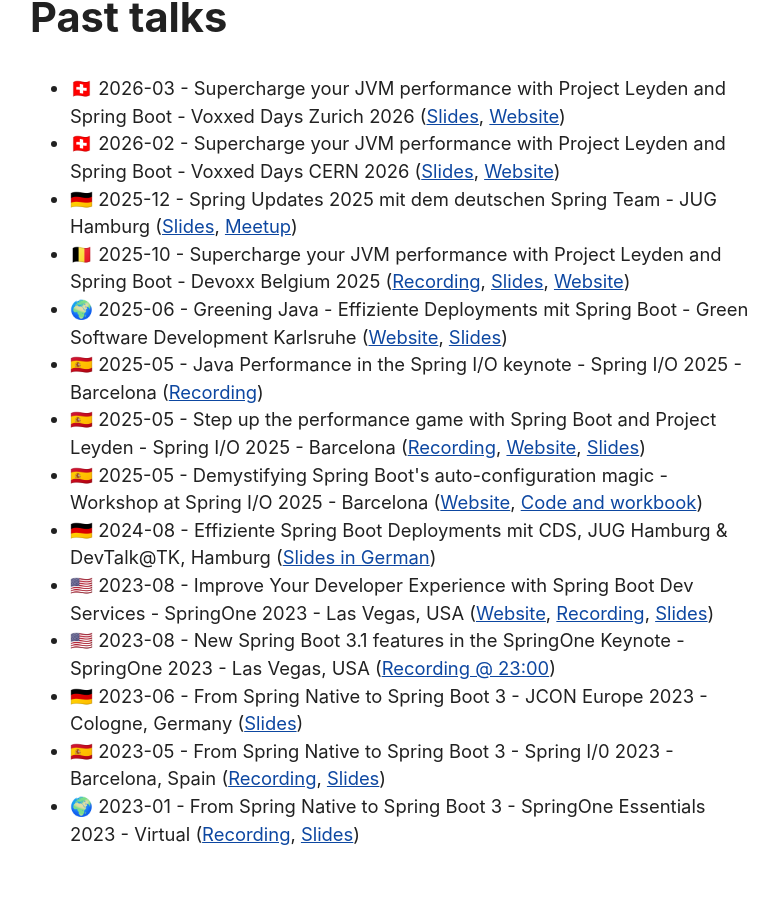
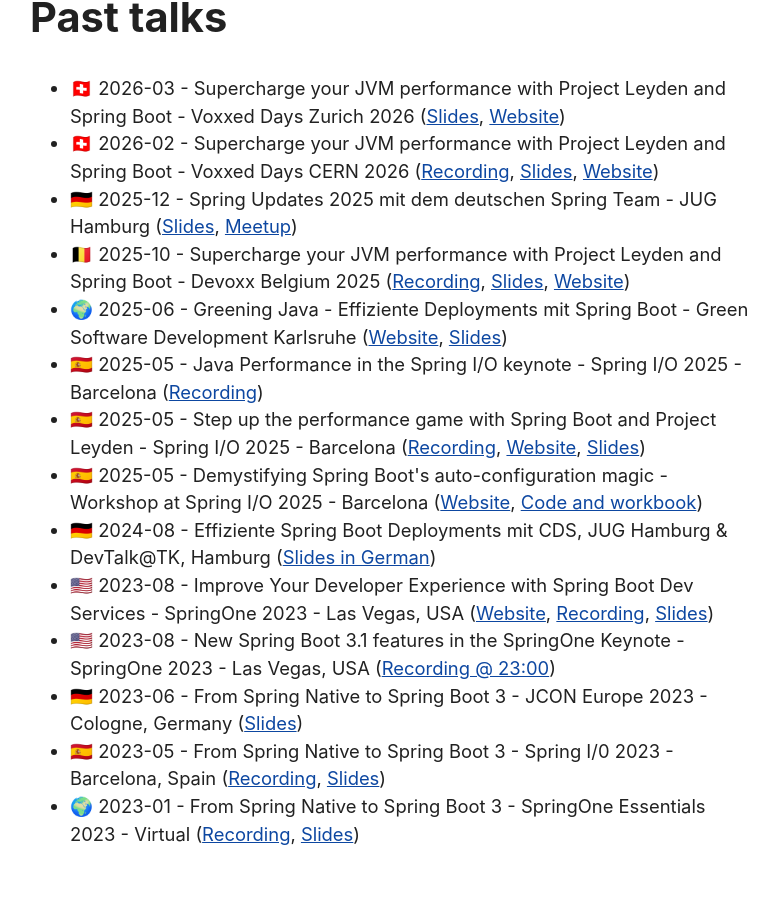
Before and after one commit to mhalbritter/mhalbritter.github.io, a plain HTML site: page index.html in a window 1280 px wide. Shown: the part 1314-2213 px from the top of the page, without its empty margins (250-1028 px from the left). Drawn offline with Linux system fonts and the light colour scheme.

Commit message:
Add Voxxed Days CERN talk

```diff
--- a/index.html
+++ b/index.html
@@ -46,7 +46,7 @@
     <h2>Past talks</h2>
     <ul>
         <li>🇨🇭 2026-03 - Supercharge your JVM performance with Project Leyden and Spring Boot - Voxxed Days Zurich 2026 (<a href="slides/2026-03%20Supercharge%20your%20JVM%20performance%20with%20Project%20Leyden%20and%20Spring%20Boot%20-%20Voxxed%20Days%20Zurich.pdf">Slides</a>, <a href="https://vdz26.voxxeddays.ch/talk/?id=3063">Website</a>)</li>
-        <li>🇨🇭 2026-02 - Supercharge your JVM performance with Project Leyden and Spring Boot - Voxxed Days CERN 2026 (<a href="slides/2026-02%20-%20Supercharge%20your%20JVM%20performance%20with%20Project%20Leyden%20and%20Spring%20Boot.pdf">Slides</a>, <a href="https://m.devoxx.com/events/vdcern26/talks/4595/supercharge-your-jvm-performance-with-project-leyden-and-spring-boot">Website</a>)</li>
+        <li>🇨🇭 2026-02 - Supercharge your JVM performance with Project Leyden and Spring Boot - Voxxed Days CERN 2026 (<a href="https://www.youtube.com/watch?v=UqaSWiE076w">Recording</a>, <a href="slides/2026-02%20-%20Supercharge%20your%20JVM%20performance%20with%20Project%20Leyden%20and%20Spring%20Boot.pdf">Slides</a>, <a href="https://m.devoxx.com/events/vdcern26/talks/4595/supercharge-your-jvm-performance-with-project-leyden-and-spring-boot">Website</a>)</li>
         <li>🇩🇪 2025-12 - Spring Updates 2025 mit dem deutschen Spring Team - JUG Hamburg (<a href="slides/2025-12%20-%20New%20features%20in%20Spring%20Boot%204.pdf">Slides</a>, <a href="https://www.meetup.com/de-de/jug-hamburg/events/312007390">Meetup</a>)</li>
         <li>🇧🇪 2025-10 - Supercharge your JVM performance with Project Leyden and Spring Boot - Devoxx Belgium 2025 (<a href="https://www.youtube.com/watch?v=h16ngaxx0zo">Recording</a>, <a href="slides/2025-10%20-%20Supercharge%20your%20JVM%20performance%20with%20Project%20Leyden%20and%20Spring%20Boot.pdf">Slides</a>, <a href="https://m.devoxx.com/events/dvbe25/talks/7019/supercharge-your-jvm-performance-with-project-leyden-and-spring-boot">Website</a>)</li>
         <li>🌍 2025-06 - Greening Java - Effiziente Deployments mit Spring Boot - Green Software Development Karlsruhe (<a href="https://www.meetup.com/de-DE/green-software-development-karlsruhe/events/307655432">Website</a>, <a href="https://speakerdeck.com/mhalbritter/greening-java-effiziente-deployments-mit-spring-boot">Slides</a>)</li>
```
